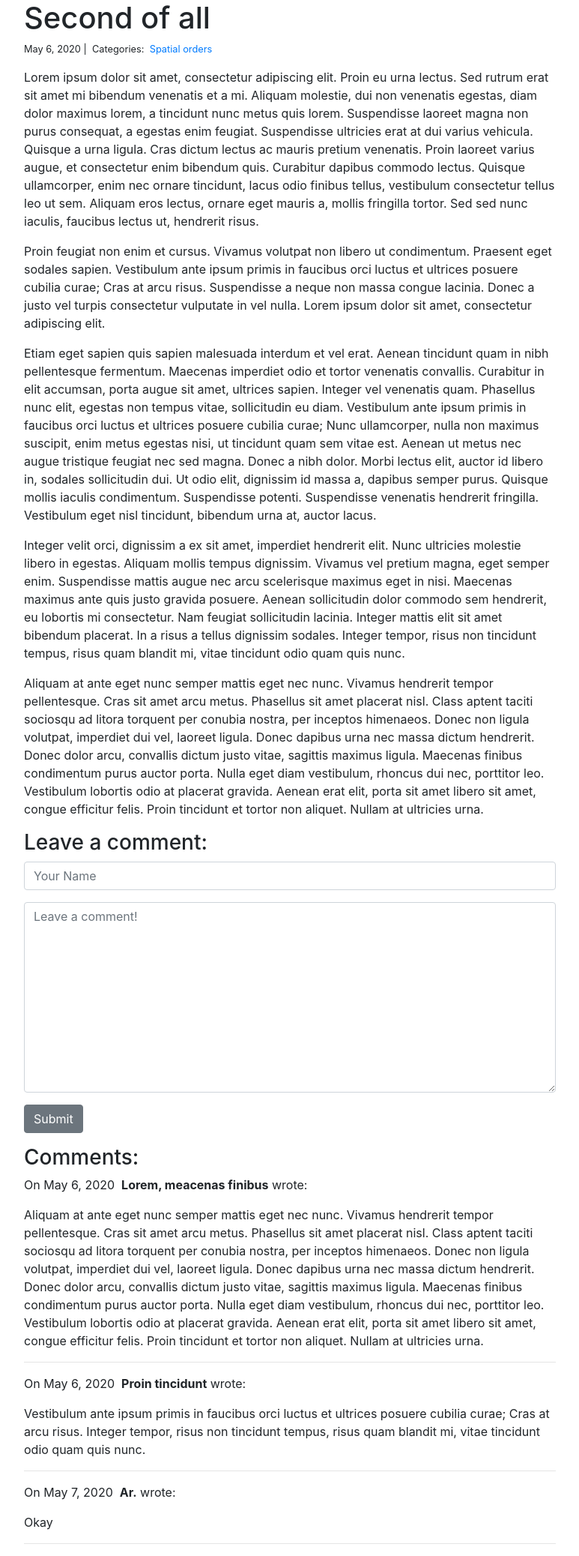
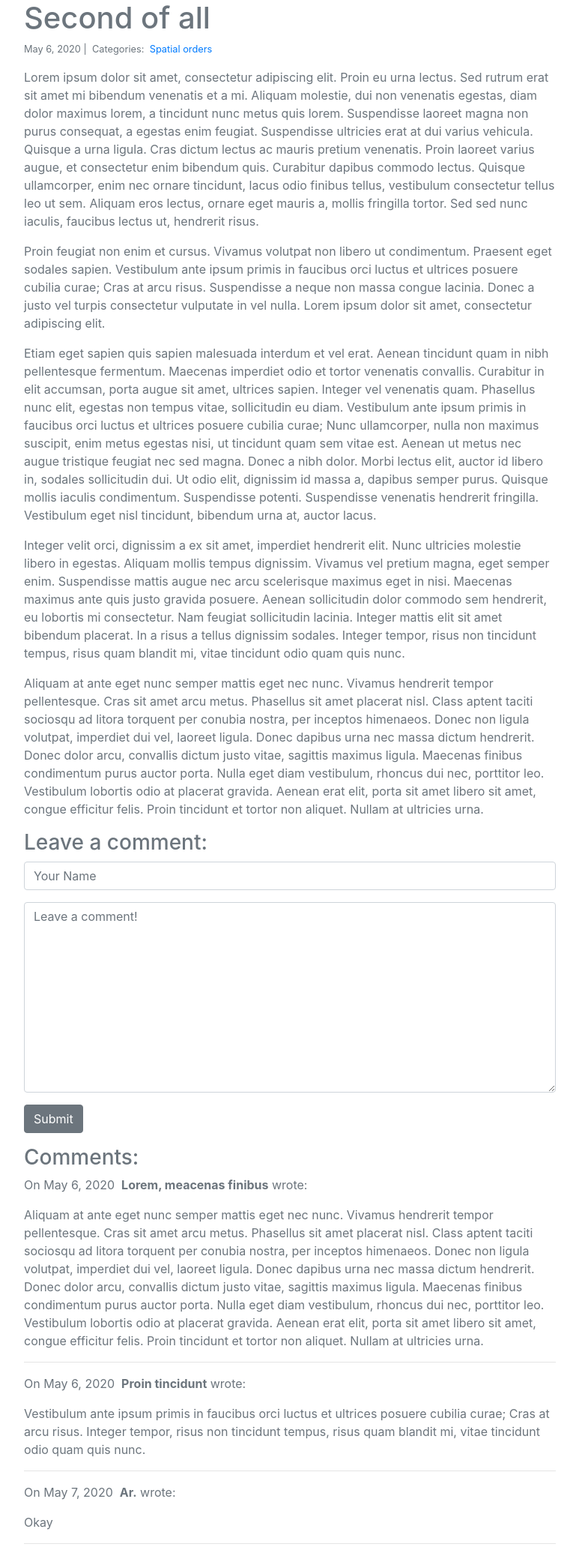
Before and after one commit to munrhalls/my-website, a Django app: page /blog/2/ in a window 1280 px wide. Shown: the part 56-2131 px from the top of the page at 75% size, without its empty margins (253-1026 px from the left). Run offline with Django 3.2, Linux system fonts and the light colour scheme; data comes from the database, SQL or seed files in the repository; both versions use the stored data as it was after the commit; some libraries are stand-ins or nearby versions.

Commit message:
add text-secondary class to items throughout the app

```diff
--- a/blog/templates/blog_detail.html
+++ b/blog/templates/blog_detail.html
@@ -2,9 +2,9 @@
 
 {% block page_content %}
 
-<div class="col-md-8 offset-md-2">
+<div class="col-md-8 offset-md-2 text-secondary">
 
-    <h1>{{ post.title }}</h1>
+    <h1 class="text-secondary">{{ post.title }}</h1>
 
     <small>
 
@@ -24,9 +24,9 @@
 
     </small>
 
-    <p>{{ post.body | linebreaks }}</p>
+    <p class="text-secondary">{{ post.body | linebreaks }}</p>
 
-    <h3>Leave a comment:</h3>
+    <h3 class="text-secondary">Leave a comment:</h3>
 
     <form action="/blog/{{ post.pk }}/" method="post">
 
@@ -48,11 +48,11 @@
 
     </form>
 
-    <h3>Comments:</h3>
+    <h3 class="text-secondary">Comments:</h3>
 
     {% for comment in comments %}
 
-    <p>
+    <p class="text-secondary">
 
         On {{comment.created_on.date }}&nbsp;
 
@@ -60,7 +60,7 @@
 
     </p>
 
-    <p>{{ comment.body }}</p>
+    <p class="text-secondary">{{ comment.body }}</p>
 
     <hr>
 
```
Also changed, not shown: db.sqlite3.
